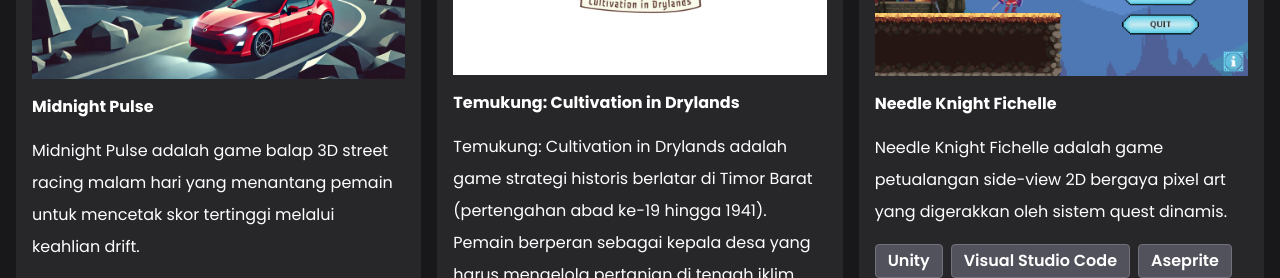
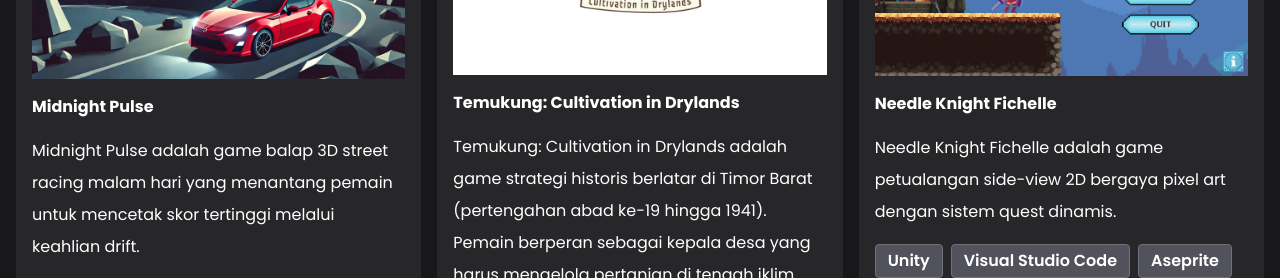
Before and after one commit to Fichelle-App/portofolio, a React (Vite) app: page / in a window 1280 px wide. Shown: the part 2220-2498 px from the top of the page. Built offline with nearby package versions, Linux system fonts and the light colour scheme.

Commit message:
update desc - Needle Knight

```diff
--- a/src/data.js
+++ b/src/data.js
@@ -128,7 +128,7 @@ export const listProyek = [
     id: 3,
     gambar: Proyek3,
     nama: "Needle Knight Fichelle",
-    desk: "Needle Knight Fichelle adalah game petualangan side-view 2D bergaya pixel art yang digerakkan oleh sistem quest dinamis.",
+    desk: "Needle Knight Fichelle adalah game petualangan side-view 2D bergaya pixel art dengan sistem quest dinamis.",
     tools: ["Unity", "Visual Studio Code", "Aseprite", "Canva"],
     dad: "400",
     link: "https://drive.google.com/drive/folders/1GCjHSUPqbDsSuKxr_4E4nJkvxpsgMP30?usp=sharing",
```
